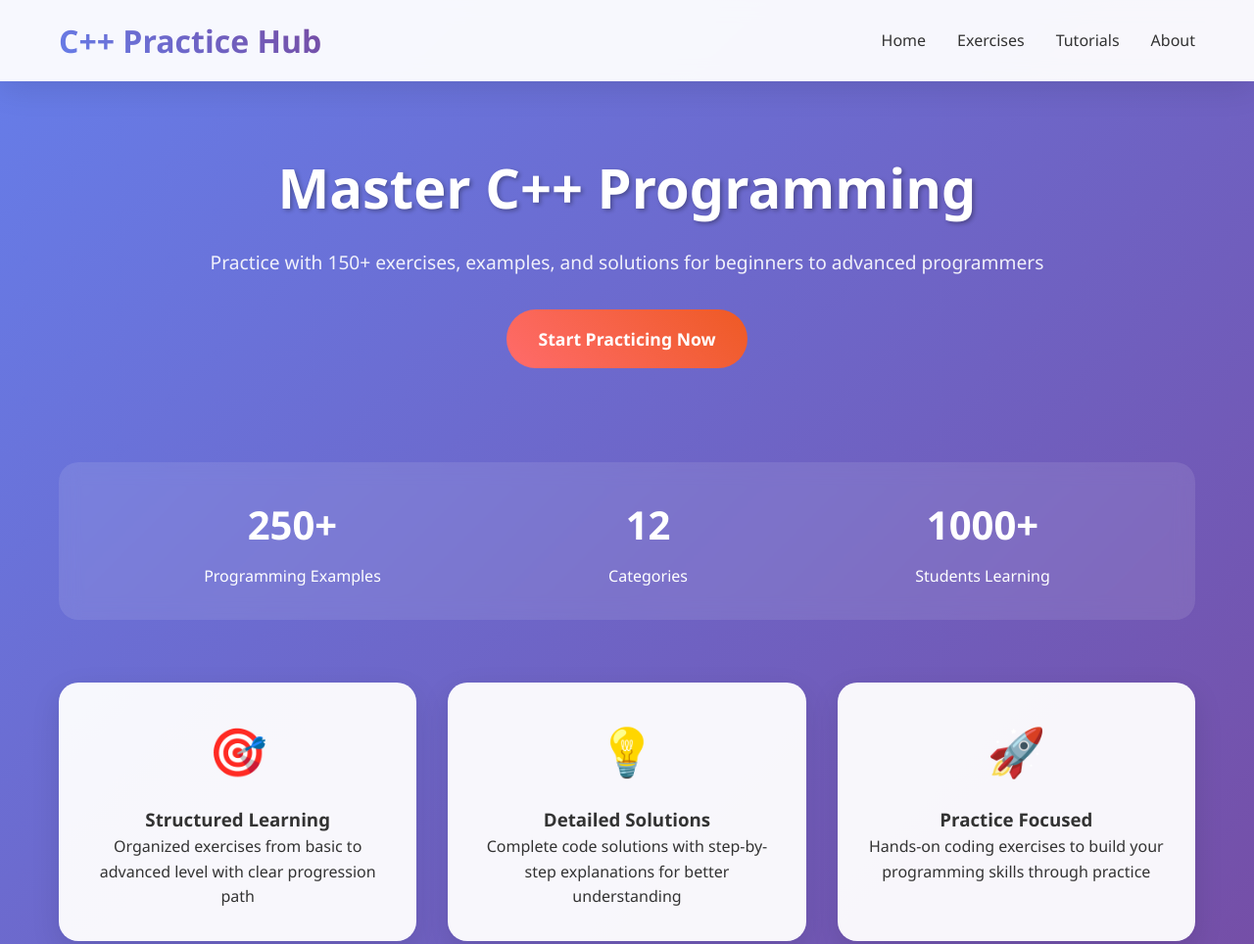
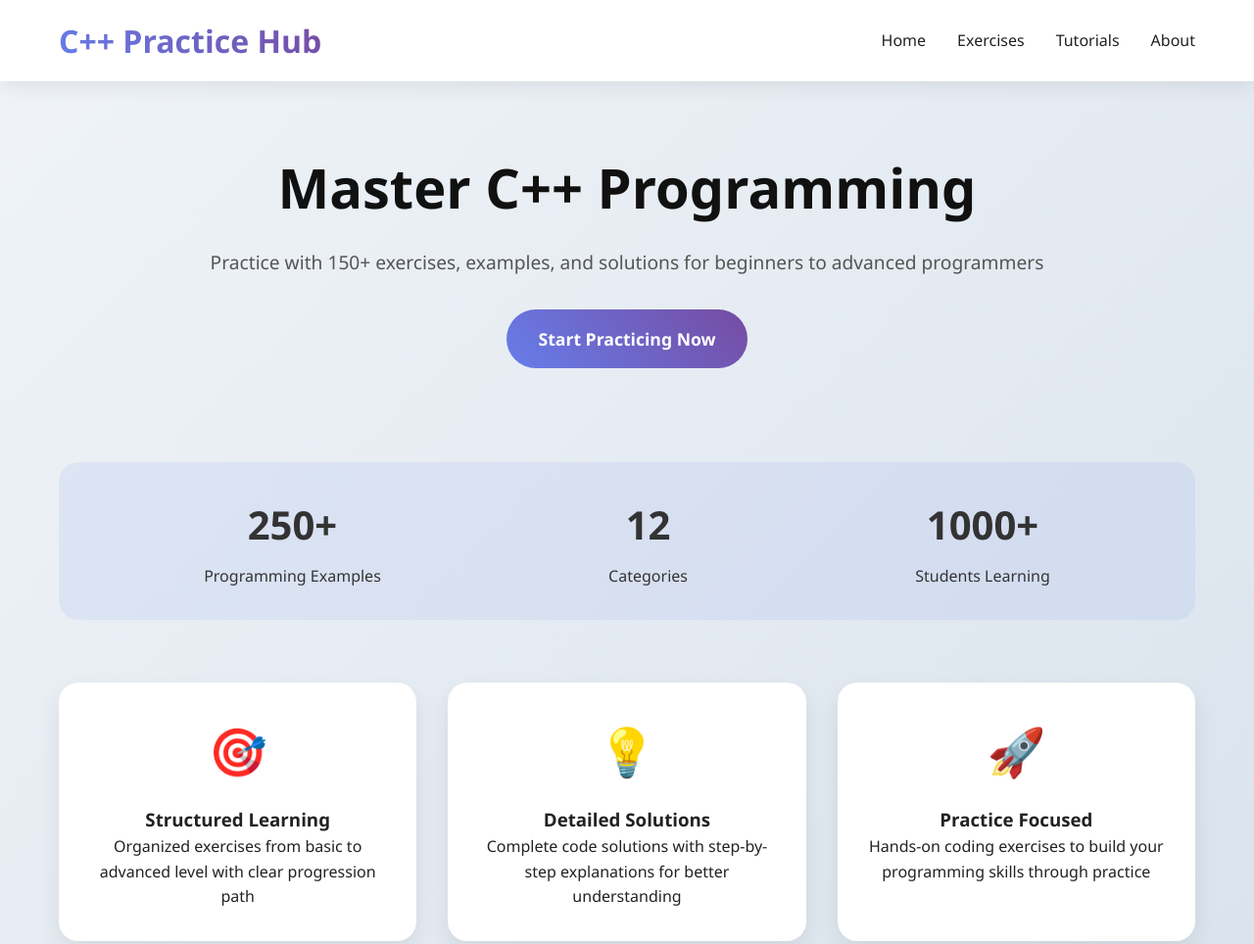
Before and after one commit to pulkit-sachdeva-dev/cpp_practice_hub, a website with bundled scripts: page index.html in a window 1280 px wide. Shown: the top 964 px of the page at 98% size. Built offline with nearby package versions, Linux system fonts and the light colour scheme; some packages are replaced by stand-ins of ours.

Commit message:
Update CSS theme: new colors, fonts, buttons, and cards

```diff
--- a/index.css
+++ b/index.css
@@ -1,27 +1,31 @@
+/* Reset and Box Sizing */
 * {
     margin: 0;
     padding: 0;
     box-sizing: border-box;
 }
 
+/* Body & Fonts */
 body {
-    font-family: 'Segoe UI', Tahoma, Geneva, Verdana, sans-serif;
+    font-family: 'Poppins', 'Segoe UI', Tahoma, Geneva, Verdana, sans-serif;
     line-height: 1.6;
-    color: #333;
-    background: linear-gradient(135deg, #667eea 0%, #764ba2 100%);
+    color: #222;
+    background: linear-gradient(135deg, #f0f4f8 0%, #d9e2ec 100%);
     min-height: 100vh;
 }
 
+/* Container */
 .container {
     max-width: 1200px;
     margin: 0 auto;
     padding: 0 20px;
 }
 
+/* Header */
 header {
-    background: rgba(255, 255, 255, 0.95);
-    backdrop-filter: blur(10px);
-    box-shadow: 0 8px 32px rgba(0, 0, 0, 0.1);
+    background: rgba(255, 255, 255, 0.98);
+    backdrop-filter: blur(8px);
+    box-shadow: 0 5px 20px rgba(0, 0, 0, 0.08);
     padding: 1rem 0;
     position: sticky;
     top: 0;
@@ -40,7 +44,6 @@ header {
     background: linear-gradient(45deg, #667eea, #764ba2);
     -webkit-background-clip: text;
     -webkit-text-fill-color: transparent;
-    background-clip: text;
     cursor: pointer;
 }
 
@@ -52,7 +55,7 @@ nav ul {
 
 nav a {
     text-decoration: none;
-    color: #333;
+    color: #222;
     font-weight: 500;
     transition: color 0.3s ease;
     cursor: pointer;
@@ -62,6 +65,7 @@ nav a:hover {
     color: #667eea;
 }
 
+/* Pages */
 .page {
     display: none;
 }
@@ -70,26 +74,27 @@ nav a:hover {
     display: block;
 }
 
+/* Hero Section */
 .hero {
     text-align: center;
     padding: 4rem 0;
-    color: white;
+    color: #333;
 }
 
 .hero h1 {
     font-size: 3.5rem;
     margin-bottom: 1rem;
-    text-shadow: 2px 2px 4px rgba(0, 0, 0, 0.3);
+    color: #111;
 }
 
 .hero p {
     font-size: 1.2rem;
     margin-bottom: 2rem;
-    opacity: 0.9;
+    color: #555;
 }
 
 .cta-button {
-    background: linear-gradient(45deg, #ff6b6b, #ee5a24);
+    background: linear-gradient(45deg, #667eea, #764ba2);
     color: white;
     padding: 1rem 2rem;
     border: none;
@@ -104,18 +109,18 @@ nav a:hover {
 
 .cta-button:hover {
     transform: translateY(-3px);
-    box-shadow: 0 10px 20px rgba(0, 0, 0, 0.2);
+    box-shadow: 0 10px 20px rgba(0, 0, 0, 0.15);
 }
 
+/* Stats Section */
 .stats {
     display: flex;
     justify-content: space-around;
     padding: 2rem;
-    background: rgba(255, 255, 255, 0.1);
-    backdrop-filter: blur(10px);
+    background: rgba(102, 126, 234, 0.1);
     border-radius: 20px;
     margin: 2rem 0;
-    color: white;
+    color: #333;
     text-align: center;
 }
 
@@ -124,6 +129,7 @@ nav a:hover {
     margin-bottom: 0.5rem;
 }
 
+/* Features */
 .features {
     display: grid;
     grid-template-columns: repeat(auto-fit, minmax(300px, 1fr));
@@ -132,16 +138,17 @@ nav a:hover {
 }
 
 .feature-card {
-    background: rgba(255, 255, 255, 0.95);
+    background: #fff;
     padding: 2rem;
     border-radius: 20px;
     text-align: center;
-    box-shadow: 0 10px 30px rgba(0, 0, 0, 0.1);
-    transition: transform 0.3s ease;
+    box-shadow: 0 10px 25px rgba(0, 0, 0, 0.08);
+    transition: transform 0.3s ease, box-shadow 0.3s ease;
 }
 
 .feature-card:hover {
-    transform: translateY(-10px);
+    transform: translateY(-8px);
+    box-shadow: 0 15px 30px rgba(0, 0, 0, 0.12);
 }
 
 .feature-icon {
@@ -149,19 +156,23 @@ nav a:hover {
     margin-bottom: 1rem;
 }
 
+/* Exercises Header */
 .exercises-header {
-    background: rgba(255, 255, 255, 0.95);
+    background: #fff;
     padding: 2rem;
     border-radius: 20px;
     margin: 2rem 0;
     text-align: center;
+    box-shadow: 0 5px 15px rgba(0, 0, 0, 0.08);
 }
 
+/* About Section */
 .about-content {
-    background: rgba(255, 255, 255, 0.95);
+    background: #fff;
     padding: 3rem;
     border-radius: 20px;
     margin: 2rem 0;
+    box-shadow: 0 5px 15px rgba(0, 0, 0, 0.08);
 }
 
 .about-content h2 {
@@ -171,9 +182,10 @@ nav a:hover {
 
 .about-content p {
     margin-bottom: 1.5rem;
-    color: #666;
+    color: #555;
 }
 
+/* Team Section */
 .team-grid {
     display: grid;
     grid-template-columns: repeat(auto-fit, minmax(250px, 1fr));
@@ -186,6 +198,7 @@ nav a:hover {
     padding: 1.5rem;
     background: #f8f9fa;
     border-radius: 15px;
+    box-shadow: 0 5px 15px rgba(0, 0, 0, 0.05);
 }
 
 .team-member img {
@@ -196,14 +209,16 @@ nav a:hover {
     object-fit: cover;
 }
 
+/* Footer */
 footer {
-    background: rgba(0, 0, 0, 0.8);
+    background: #222;
     color: white;
     text-align: center;
     padding: 2rem;
     margin-top: 4rem;
 }
 
+/* Responsive */
 @media (max-width: 768px) {
     .hero h1 { font-size: 2.5rem; }
     .header-content { flex-direction: column; gap: 1rem; }
```
